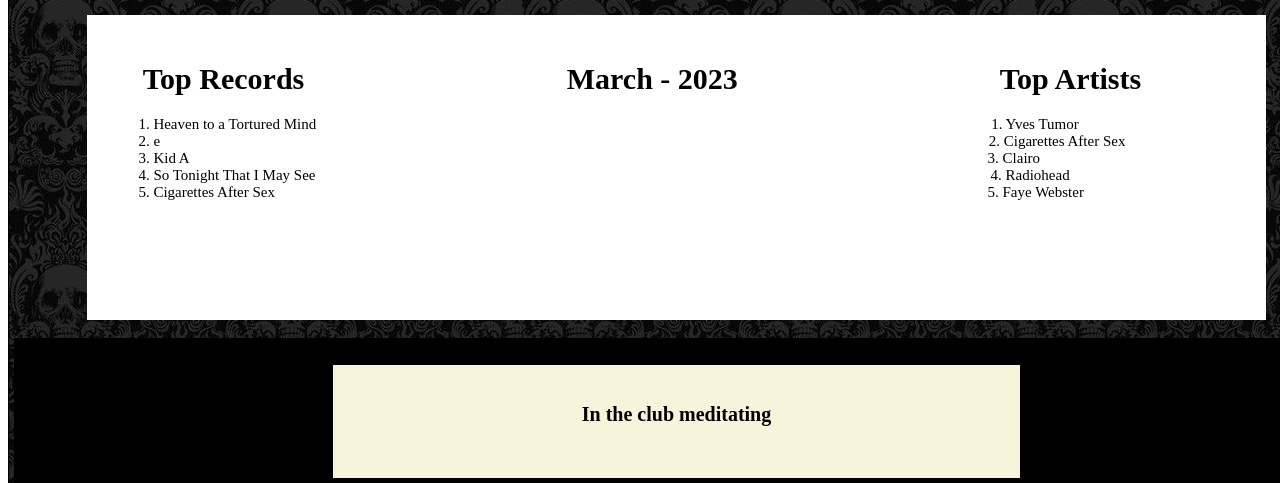
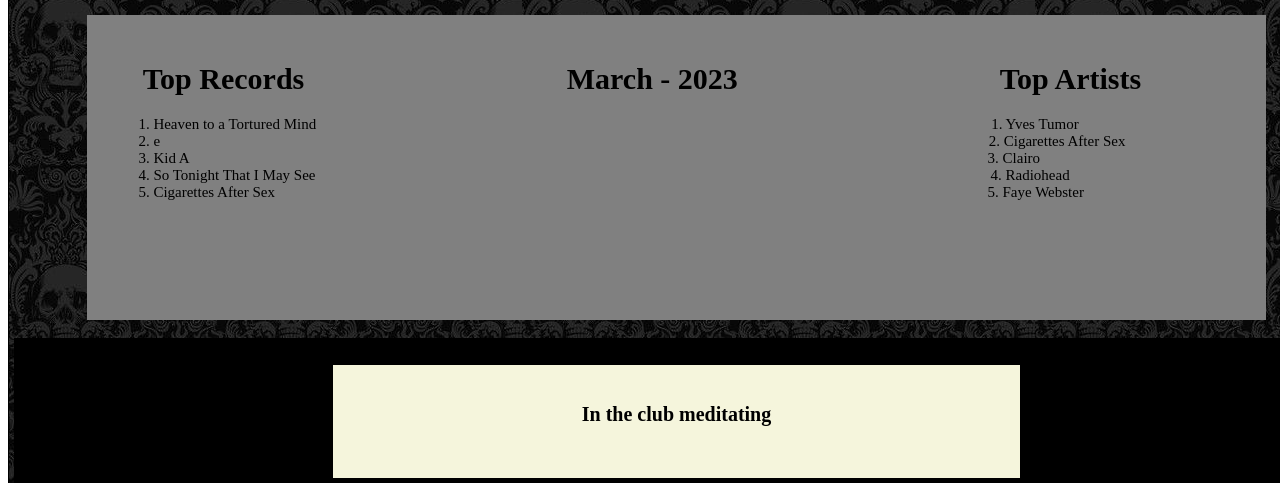
Before and after one commit to zsalah2133/zane2cool, a plain HTML site: page index.html in a window 1280 px wide. Shown: the part 317-800 px from the top of the page. Drawn offline with Linux system fonts and the light colour scheme.

Commit message:
Update index.html

```diff
--- a/index.html
+++ b/index.html
@@ -31,7 +31,7 @@
 
 
 <center>
-<div style="font-size:15px;background-color:white;border:1px black;color:black;width:85%;height:4%;padding:2%;">
+<div style="font-size:15px;background-color:grey;border:1px black;color:black;width:85%;height:4%;padding:2%;">
 
 <h1> &nbsp &nbsp  Top Records &nbsp &nbsp  &nbsp &nbsp &nbsp
 &nbsp &nbsp &nbsp &nbsp &nbsp &nbsp &nbsp  &nbsp &nbsp &nbsp
```
